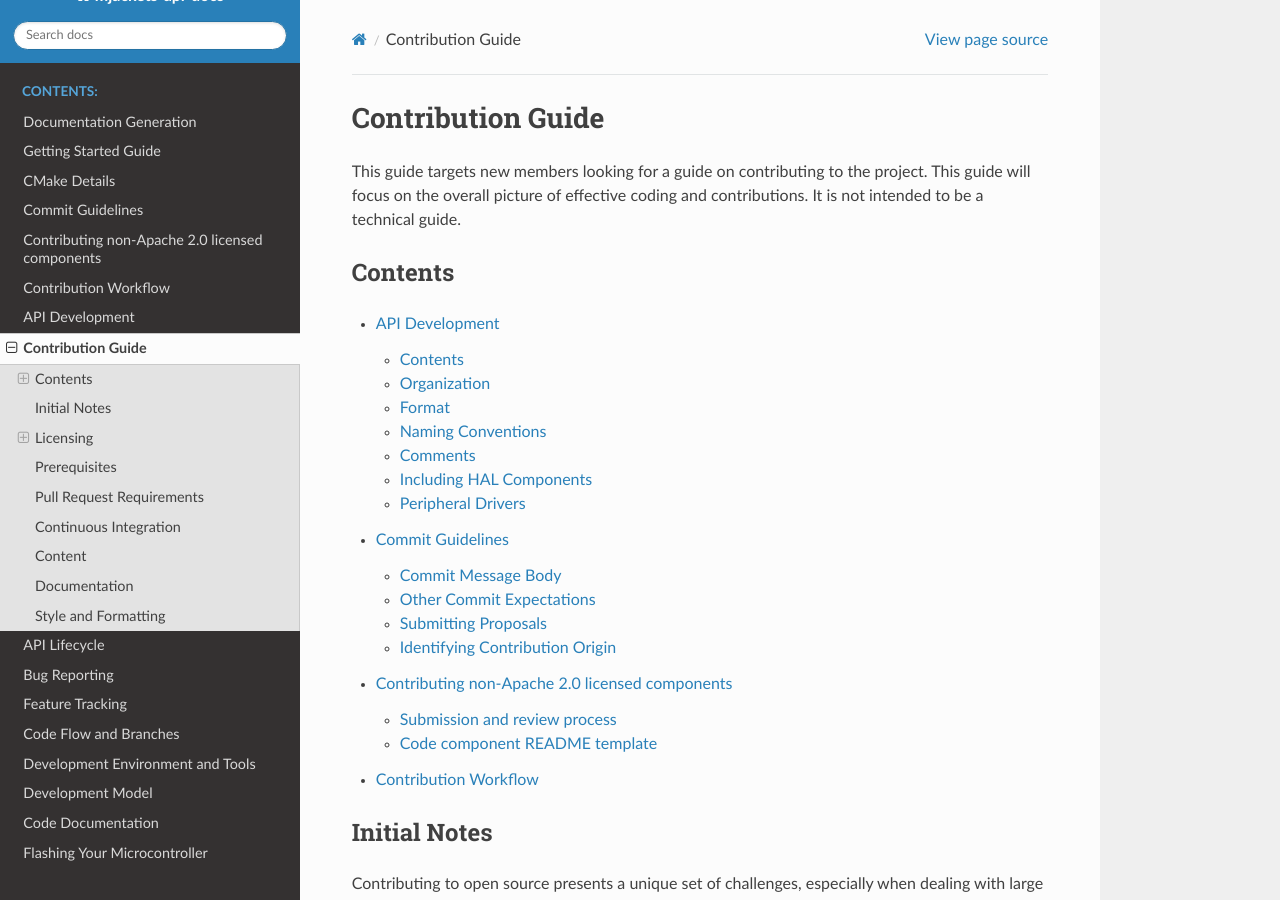
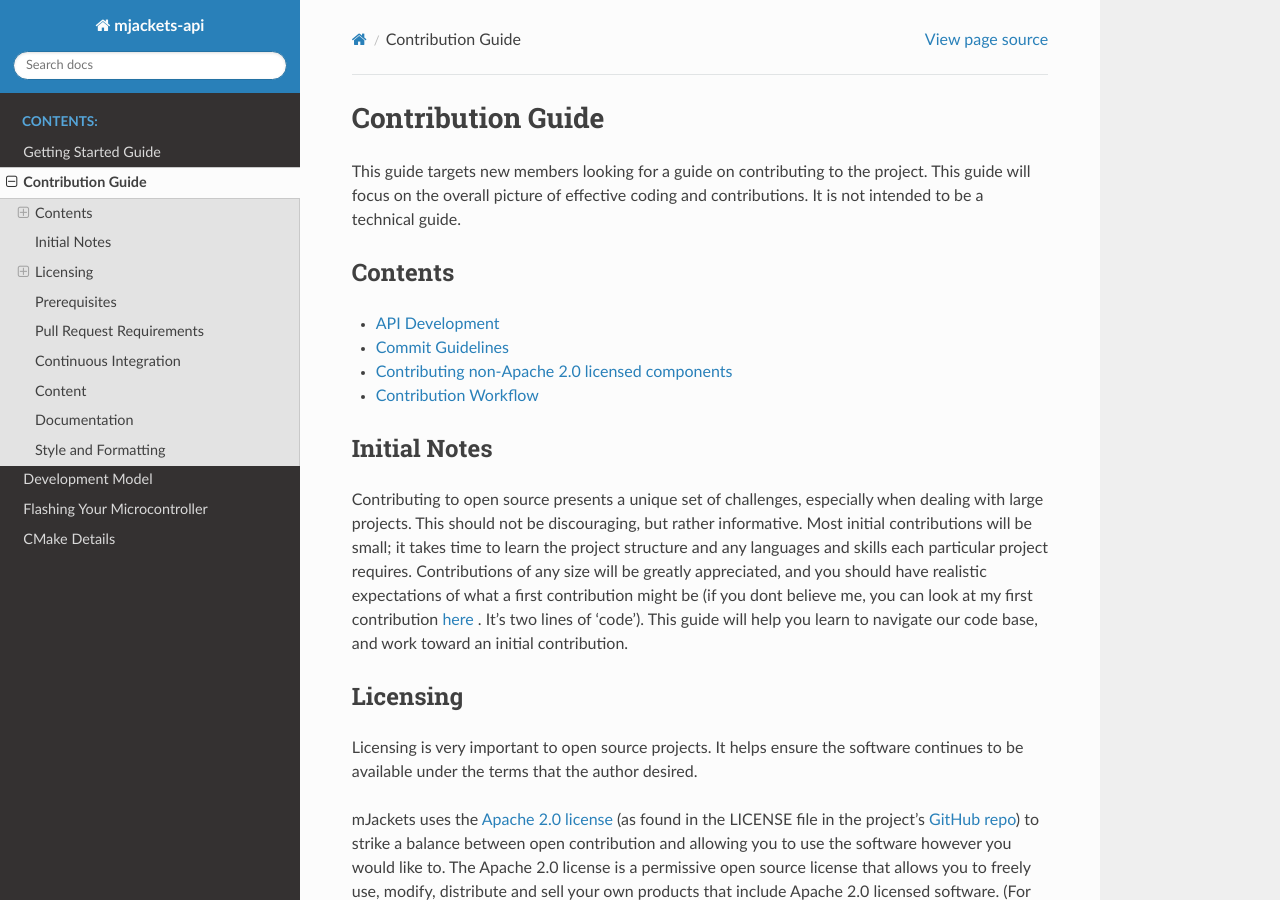
Before and after one commit to RoboJackets/mjackets-api, a Sphinx documentation site: the page built from docs/contributing/index.rst, in a window 1280 px wide and 900 px high. Built offline with Sphinx 7.4.7 and the Read the Docs theme 2.0.0, drawn with Linux system fonts in a browser that asks for light colours; pages that are not in the unit, such as notebooks, are missing from menus.

Commit message:
aligning formatting of sphinx docs with zyphr project by reducing max depth... eg making the navbar nice and tidy

```diff
--- a/docs/conf.py
+++ b/docs/conf.py
@@ -19,7 +19,7 @@
 
 # -- Project information -----------------------------------------------------
 
-project = 'mjackets-api-docs'
+project = 'mjackets-api'
 copyright = '2020, Austin Keener, Collin Avidano'
 author = 'Austin Keener, Collin Avidano'
 
@@ -52,7 +52,7 @@
 ]
 
 # Breathe Configuration
-breathe_default_project = "mjackets-api-docs"
+breathe_default_project = "mjackets-api"
 
 # Add any paths that contain templates here, relative to this directory.
 templates_path = ['sphinx_templates']
@@ -114,7 +114,7 @@
 # -- Options for HTMLHelp output ---------------------------------------------
 
 # Output file base name for HTML help builder.
-htmlhelp_basename = 'mjackets-api-docs'
+htmlhelp_basename = 'mjackets-api'
 
 
 # -- Options for LaTeX output ------------------------------------------------
@@ -141,7 +141,7 @@
 # (source start file, target name, title,
 #  author, documentclass [howto, manual, or own class]).
 latex_documents = [
-    (master_doc, 'mjackets-api-docs.tex', 'mjackets-api-docs Documentation',
+    (master_doc, 'mjackets-api.tex', 'mjackets-api Documentation',
      'Austin Keener, Collin Avidano', 'manual'),
 ]
 
@@ -151,7 +151,7 @@
 # One entry per manual page. List of tuples
 # (source start file, name, description, authors, manual section).
 man_pages = [
-    (master_doc, 'mjackets-api-docs', 'mjackets-api Documentation',
+    (master_doc, 'mjackets-api', 'mjackets-api Documentation',
      [author], 1)
 ]
 
@@ -162,8 +162,8 @@
 # (source start file, target name, title, author,
 #  dir menu entry, description, category)
 texinfo_documents = [
-    (master_doc, 'mjackets-api-docs', 'mjackets-api Documentation',
-     author, 'mjackets-api-docs', 'One line description of project.',
+    (master_doc, 'mjackets-api', 'mjackets-api Documentation',
+     author, 'mjackets-api', 'One line description of project.',
      'Miscellaneous'),
 ]
 
--- a/docs/contributing/index.rst
+++ b/docs/contributing/index.rst
@@ -11,7 +11,7 @@
 ********
 
 .. toctree::
-   :maxdepth: 2
+   :maxdepth: 1
 
    api_development
    commit_guidelines
```
Also changed, not shown: docs/index.rst (+10 -24 lines).
